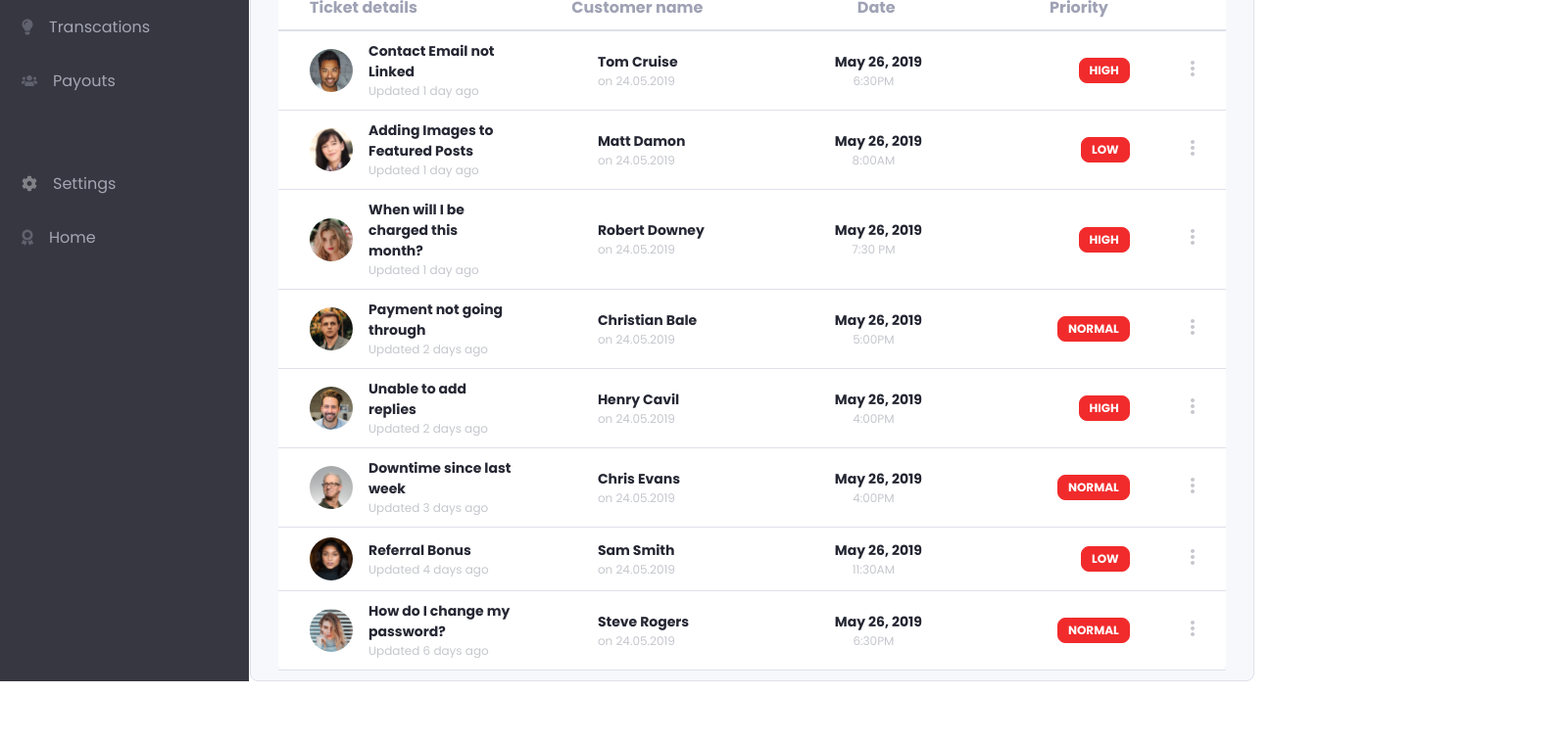
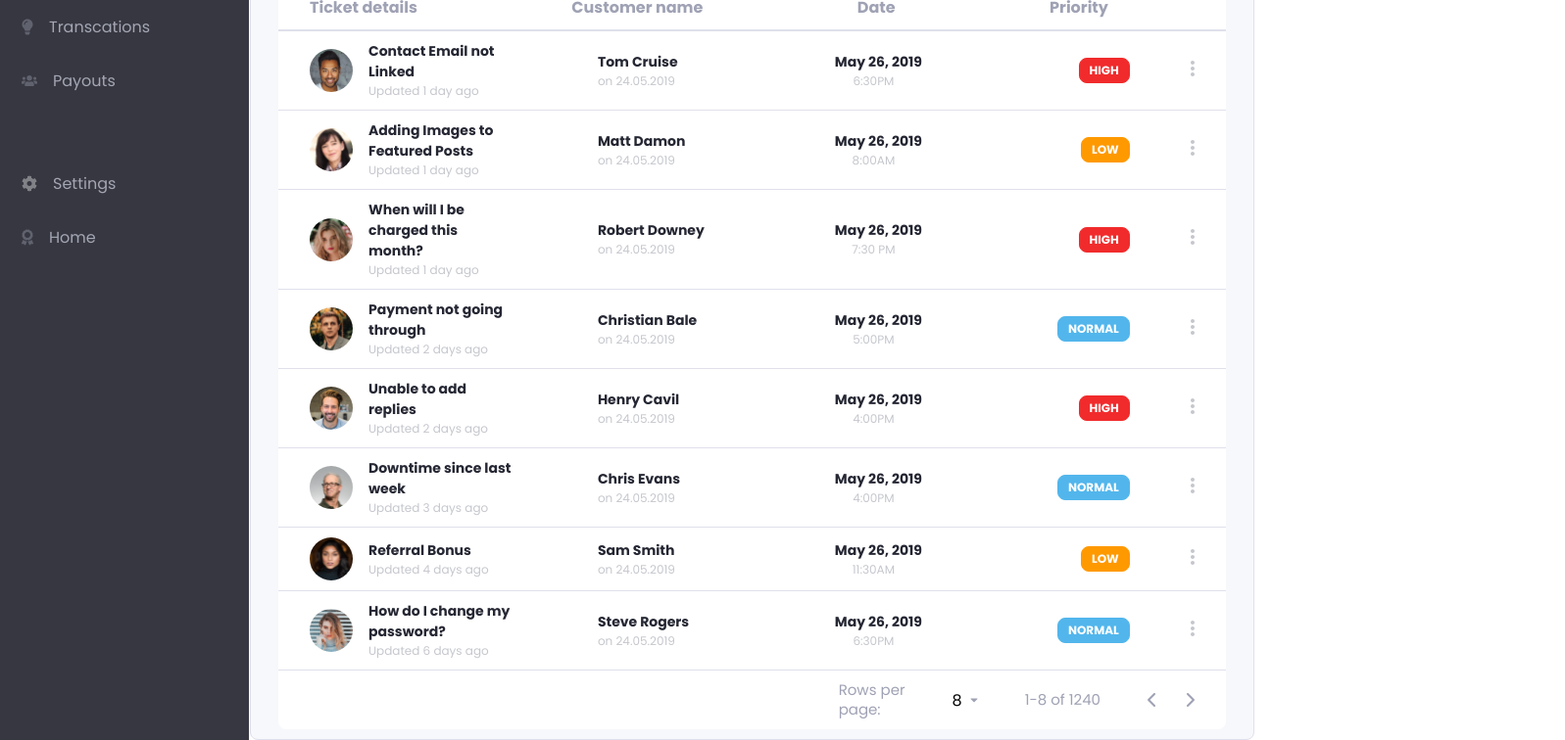
Before and after one commit to gift56/Admin-Dashboard, a React (Create React App) app: page / in a window 1280 px wide. Shown: the part 219-975 px from the top of the page at 98% size, 1597 px wide, since content can reach past the window. Before the commit the page ends 915 px from the top, so only its background shows below. Built offline with nearby package versions, Linux system fonts and the light colour scheme.

Commit message:
done with transaction page

```diff
--- a/src/component/mapJs/Transaction.js
+++ b/src/component/mapJs/Transaction.js
@@ -10,7 +10,8 @@ const Transactions = [
         dateProfile: "May 26, 2019",
         dateTime: "6:30PM",
         buttonText: "High",
-        sideMenu: Images.sideMenu
+        sideMenu: Images.sideMenu,
+        priority: "high"
     },
     {
         img: Images.user2,
@@ -21,7 +22,8 @@ const Transactions = [
         dateProfile: "May 26, 2019",
         dateTime: "8:00AM",
         buttonText: "Low",
-        sideMenu: Images.sideMenu
+        sideMenu: Images.sideMenu,
+        priority: "low"
     },
     {
         img: Images.user3,
@@ -32,7 +34,8 @@ const Transactions = [
         dateProfile: "May 26, 2019",
         dateTime: "7:30 PM",
         buttonText: "High",
-        sideMenu: Images.sideMenu
+        sideMenu: Images.sideMenu,
+        priority: "high"
     },
     {
         img: Images.user4,
@@ -43,7 +46,8 @@ const Transactions = [
         dateProfile: "May 26, 2019",
         dateTime: "5:00PM",
         buttonText: "Normal",
-        sideMenu: Images.sideMenu
+        sideMenu: Images.sideMenu,
+        priority: "normal"
     },
     {
         img: Images.user5,
@@ -54,7 +58,8 @@ const Transactions = [
         dateProfile: "May 26, 2019",
         dateTime: "4:00PM",
         buttonText: "High",
-        sideMenu: Images.sideMenu
+        sideMenu: Images.sideMenu,
+        priority: "high"
     },
     {
         img: Images.user6,
@@ -65,7 +70,8 @@ const Transactions = [
         dateProfile: "May 26, 2019",
         dateTime: "4:00PM",
         buttonText: "Normal",
-        sideMenu: Images.sideMenu
+        sideMenu: Images.sideMenu,
+        priority: "normal"
     },
     {
         img: Images.user7,
@@ -76,7 +82,8 @@ const Transactions = [
         dateProfile: "May 26, 2019",
         dateTime: "11:30AM",
         buttonText: "Low",
-        sideMenu: Images.sideMenu
+        sideMenu: Images.sideMenu,
+        priority:"low"
     },
     {
         img: Images.user8,
@@ -87,7 +94,8 @@ const Transactions = [
         dateProfile: "May 26, 2019",
         dateTime: "6:30PM",
         buttonText: "Normal",
-        sideMenu: Images.sideMenu
+        sideMenu: Images.sideMenu,
+        priority:"normal"
     }
 ]
 
--- a/src/component/sass/modules/_classes.scss
+++ b/src/component/sass/modules/_classes.scss
@@ -26,6 +26,18 @@
         opacity: 0.8;
     }
 }
-image{
+img{
     max-width: 100%;
 }
+.low{
+    button{
+        background-color: $butttonBg !important;
+        border: 1px solid $butttonBg !important;
+    }
+}
+.normal{
+    button{
+        background-color: $borderColor !important;
+        border: 1px solid $borderColor !important;
+    }
+}
--- a/src/component/sass/styles.css
+++ b/src/component/sass/styles.css
@@ -52,8 +52,18 @@
   opacity: 0.8;
 }
 
-image {
+img {
   max-width: 100%;
+}
+
+.low button {
+  background-color: #ff9900 !important;
+  border: 1px solid #ff9900 !important;
+}
+
+.normal button {
+  background-color: #52b6ec !important;
+  border: 1px solid #52b6ec !important;
 }
 
 .navBar {
@@ -782,4 +792,50 @@ image {
   font-weight: 400;
   color: #c5c7cd;
 }
+
+.transactionArea .transactionTable .rowPage {
+  display: -webkit-box;
+  display: -ms-flexbox;
+  display: flex;
+  -webkit-box-align: center;
+      -ms-flex-align: center;
+          align-items: center;
+  -webkit-box-pack: end;
+      -ms-flex-pack: end;
+          justify-content: flex-end;
+  padding: 10px 2rem;
+  gap: 3rem;
+}
+
+.transactionArea .transactionTable .rowPage .rowP,
+.transactionArea .transactionTable .rowPage .totalPages {
+  color: #9fa2b4;
+  font-size: 15px;
+  font-weight: 400;
+  line-height: 20px;
+}
+
+.transactionArea .transactionTable .rowPage .dropdown {
+  display: -webkit-box;
+  display: -ms-flexbox;
+  display: flex;
+  gap: 8px;
+  -webkit-box-align: center;
+      -ms-flex-align: center;
+          align-items: center;
+}
+
+.transactionArea .transactionTable .rowPage .prevNexIcon {
+  display: -webkit-box;
+  display: -ms-flexbox;
+  display: flex;
+  -webkit-box-align: center;
+      -ms-flex-align: center;
+          align-items: center;
+  gap: 2rem;
+}
+
+.transactionArea .transactionTable .rowPage .prevNexIcon img:hover {
+  cursor: pointer;
+}
 /*# sourceMappingURL=styles.css.map */
--- a/src/component/sass/styles.scss
+++ b/src/component/sass/styles.scss
@@ -437,7 +437,7 @@
                 justify-content: space-between;
                 padding: 10px 2rem;
                 border-bottom: 1px solid $beforeBg;
-                &:hover{
+                &:hover {
                     background-color: $defaultbg;
                     cursor: pointer;
                 }
@@ -464,12 +464,12 @@
                     display: flex;
                     justify-content: end;
                     align-items: center;
-                    button{
+                    button {
                         background-color: $HighColor;
                         border: 1px solid $HighColor;
                     }
                 }
-                .sideIcon{
+                .sideIcon {
                     cursor: pointer;
                 }
                 .userUpdate,
@@ -489,5 +489,34 @@
                 }
             }
         }
+        .rowPage {
+            display: flex;
+            align-items: center;
+            justify-content: flex-end;
+            padding: 10px 2rem;
+            gap: 3rem;
+            .rowP,
+            .totalPages {
+                color: $navBg;
+                font-size: 15px;
+                font-weight: 400;
+                line-height: 20px;
+            }
+            .dropdown {
+                display: flex;
+                gap: 8px;
+                align-items: center;
+            }
+            .prevNexIcon {
+                display: flex;
+                align-items: center;
+                gap: 2rem;
+                img {
+                    &:hover {
+                        cursor: pointer;
+                    }
+                }
+            }
+        }
     }
 }
--- a/src/component/transaction/Transaction.jsx
+++ b/src/component/transaction/Transaction.jsx
@@ -53,7 +53,7 @@ const Transaction = () => {
                                     <h4>{data.dateProfile}</h4>
                                     <p>{data.dateTime}</p>
                                 </div>
-                                <div className="priority">
+                                <div className={(data.priority == "normal") ? "priority normal" : (data.priority == "low" ? "priority low" : "priority high")}>
                                     <button className='btn High'>{data.buttonText}</button>
                                 </div>
                                 <div className="sideIcon">
@@ -63,7 +63,19 @@ const Transaction = () => {
                         ))}
                     </div>
                     <div className="rowPage">
-                        <p className="rowPage"></p>
+                        <p className="rowP">
+                            Rows per <br /> page:
+                        </p>
+                        <p className="dropdown">
+                            8 <img src={Images.dropDown} alt="" />
+                        </p>
+                        <p className="totalPages">
+                            1-8 of 1240
+                        </p>
+                        <div className="prevNexIcon">
+                            <img src={Images.left} alt="" />
+                            <img src={Images.right} alt="" />
+                        </div>
                     </div>
                 </div>
             </div>
```
Also changed, not shown: 1 other file (tests, documents, lock files or other folders).
